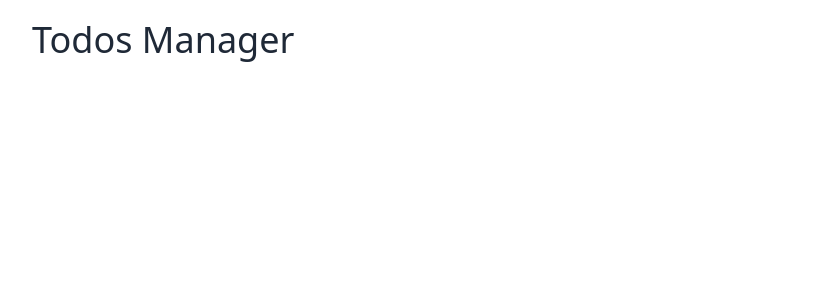
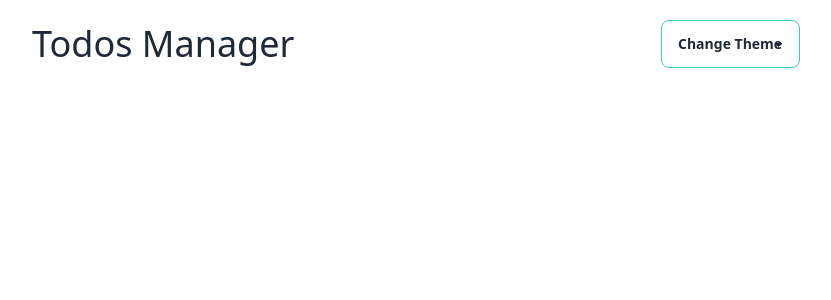
Before and after one commit to itzAmka/Task-Tarakar, a React (Vite) app: page / in a window 1280 px wide. Shown: the top 300 px of the page, without its empty margins (224-1055 px from the left). Built offline with nearby package versions, Linux system fonts and the light colour scheme.

Commit message:
create navbar

```diff
--- a/src/App.jsx
+++ b/src/App.jsx
@@ -1,9 +1,10 @@
 import Container from './components/Container';
+import Navbar from './components/Navbar';
 
 const App = () => {
 	return (
 		<Container>
-			<h1 className='text-4xl'>Todos Manager</h1>
+			<Navbar />
 		</Container>
 	);
 };
--- /dev/null
+++ b/src/components/Navbar.jsx
@@ -0,0 +1,15 @@
+const Navbar = () => {
+	return (
+		<nav className='flex justify-between items-center'>
+			<h1 className='text-4xl'>Todos Manager</h1>
+			<select
+				name='themes'
+				id='theme-modes'
+				className='select select-accent px-4 py-0'>
+				<option value=''>Change Theme</option>
+			</select>
+		</nav>
+	);
+};
+
+export default Navbar;
```
